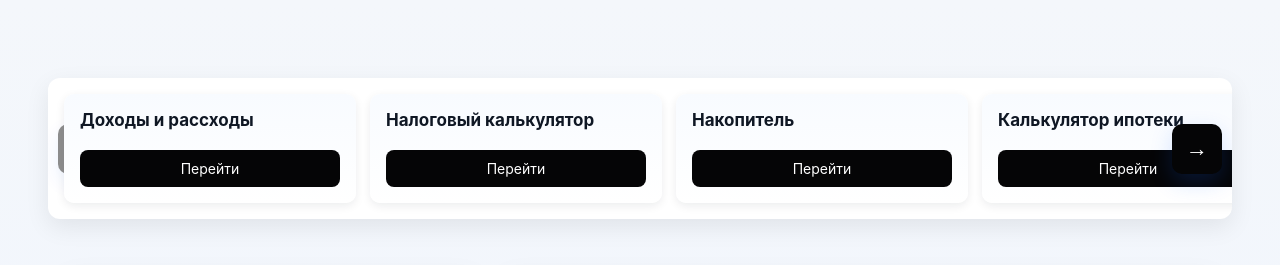
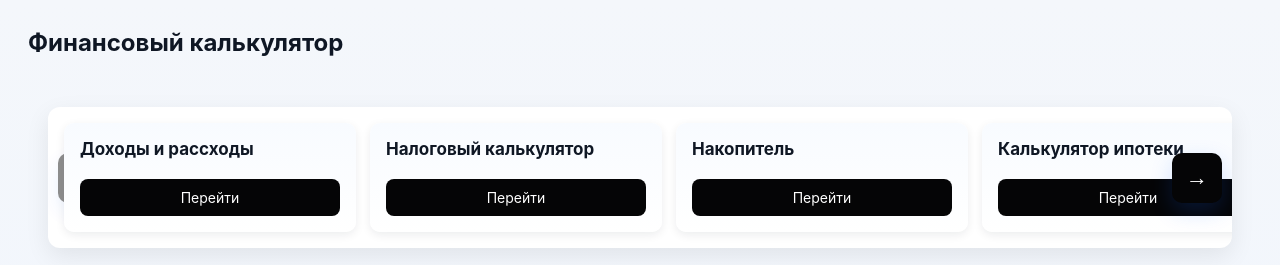
Before and after one commit to umarfaruh/Deposit-calculator, a plain HTML site: page index.html in a window 1280 px wide. Shown: the top 265 px of the page. Drawn offline with Linux system fonts and the light colour scheme.

Commit message:
Update index.html

```diff
--- a/index.html
+++ b/index.html
@@ -1,9 +1,10 @@
 <html lang="ru">
 <head>
-<meta charset="utf-8" />
-<meta name="viewport" content="width=device-width,initial-scale=1" />
-<title>Калькулятор депозита</title>
-<meta name="google-site-verification" content="28908QYytl5VqHpKiFoXl3oY_W6LMl2bxNexzMY3yZA" />
+  <h1><big><strong>Финансовый калькулятор </strong></big></h1>
+  <meta charset="utf-8" />
+  <meta name="viewport" content="width=device-width,initial-scale=1" />
+  <title>Калькулятор депозита</title>
+  <meta name="google-site-verification" content="28908QYytl5VqHpKiFoXl3oY_W6LMl2bxNexzMY3yZA" />
 <style>
   body {
     background: #f3f6fb;
```
